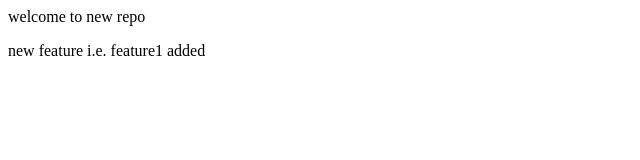
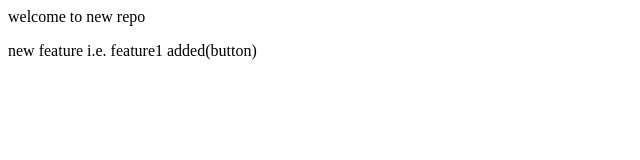
Before and after one commit to yashjangra07/Localrepo, a plain HTML site: page index.html in a window 1280 px wide. Shown: the full height of the page, 0-640 px from the left. Drawn offline with Linux system fonts and the light colour scheme.

```diff
--- a/index.html
+++ b/index.html
@@ -1,3 +1,3 @@
 <p>welcome to new repo</p>
 
-<p> new feature i.e. feature1 added</p>
+<p> new feature i.e. feature1 added(button)</p>
```
